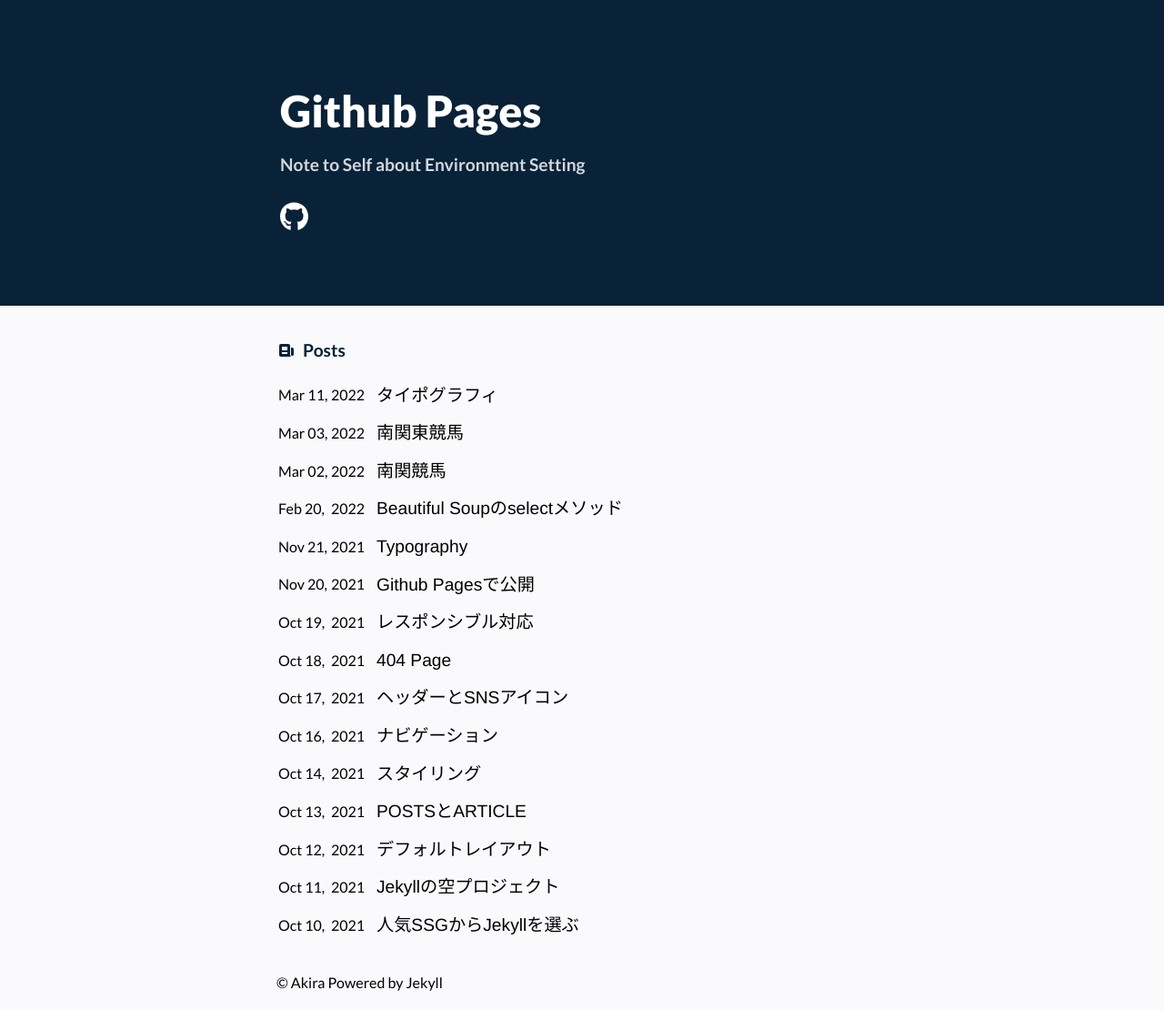
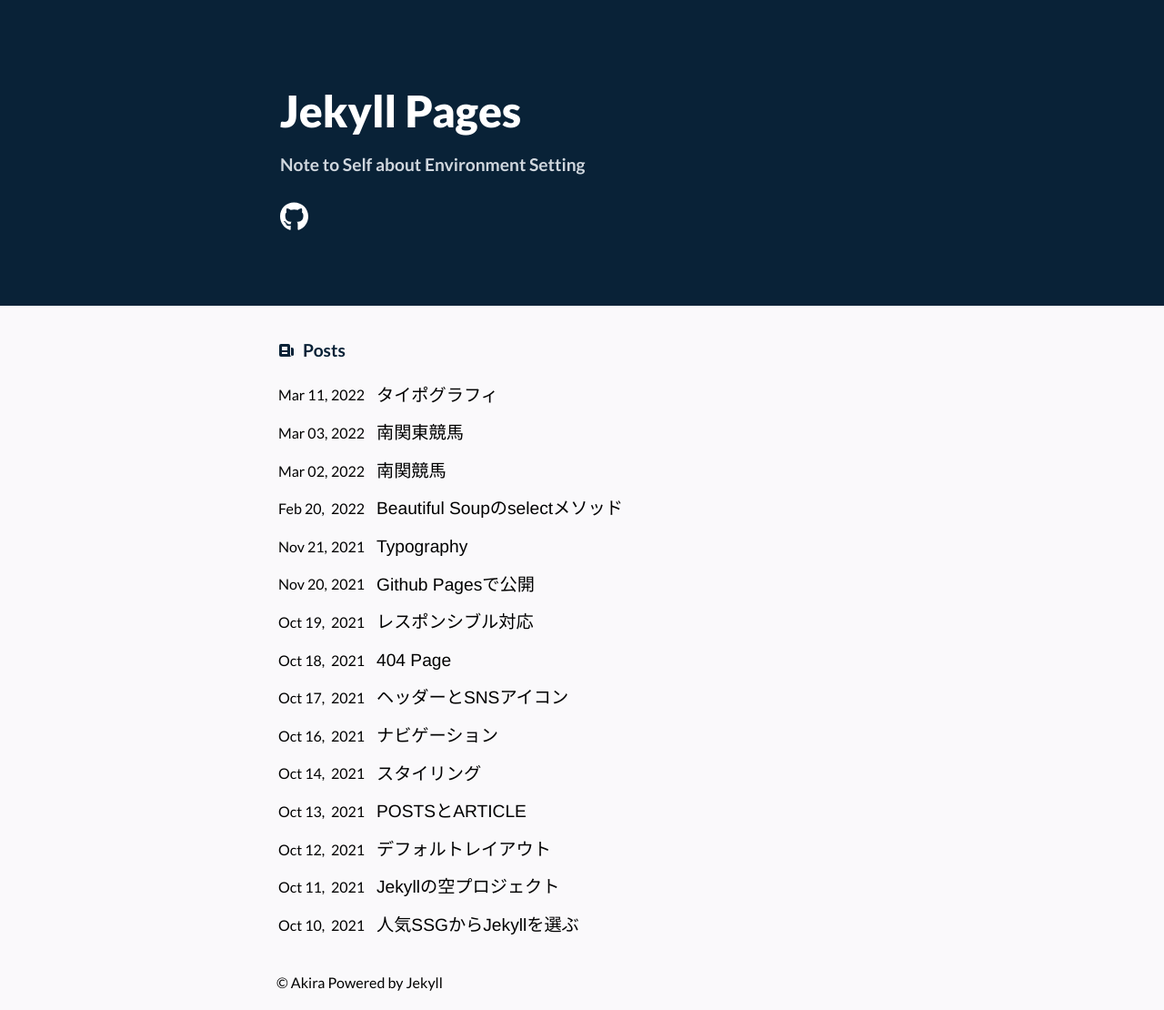
Before and after one commit to justgetwet/jekyll-pages, a Jekyll site: the page built from index.md, in a window 1280 px wide. Shown: the whole page at 91% size. Built offline with Jekyll 4.4.1, drawn with Linux system fonts in a browser that asks for light colours; a script that is not in the unit is left out.

Commit message:
fix title

```diff
--- a/_config.yml
+++ b/_config.yml
@@ -1,6 +1,6 @@
 url: https://justgetwet.github.io
 baseurl: /jekyll-pages
-title: Github Pages
+title: Jekyll Pages
 description: Note to Self about Environment Setting
 
 plugins:
```
